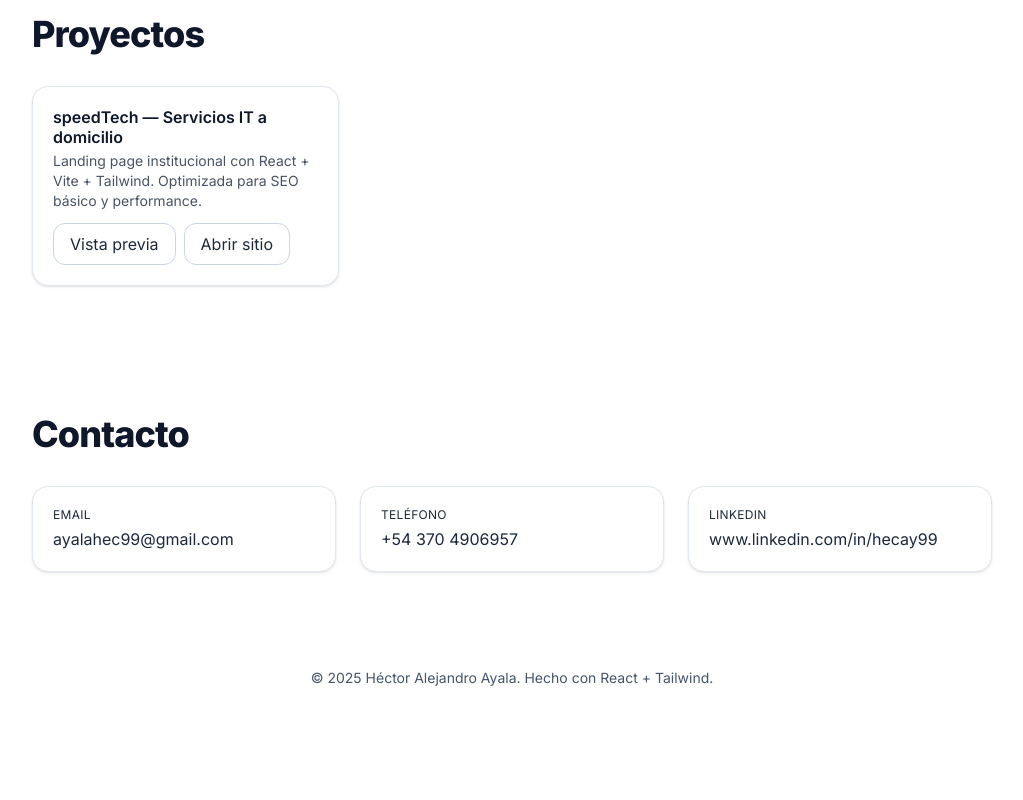
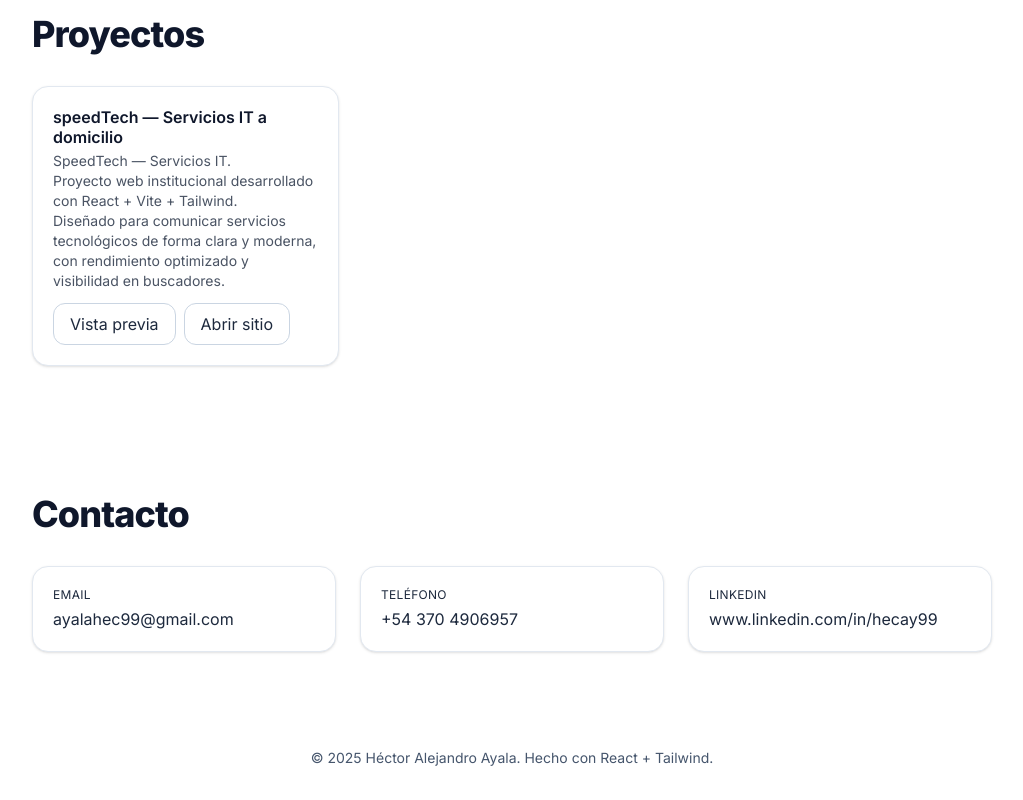
Before and after one commit to hectoray99/porfolio.1, a React (Vite) app: page / in a window 1280 px wide. Shown: the part 2535-3335 px from the top of the page, without its empty margins (128-1151 px from the left). Before the commit the page ends 3255 px from the top, so only its background shows below. Built offline with nearby package versions, Linux system fonts and the light colour scheme.

Commit message:
arreglo descripcion

```diff
--- a/src/sections/Projects.jsx
+++ b/src/sections/Projects.jsx
@@ -8,7 +8,7 @@ const projects = [
     id: "speedtech",
     title: "speedTech — Servicios IT a domicilio",
     description:
-      "Landing page institucional con React + Vite + Tailwind. Optimizada para SEO básico y performance.",
+      "SpeedTech — Servicios IT. \nProyecto web institucional desarrollado con React + Vite + Tailwind. \nDiseñado para comunicar servicios tecnológicos de forma clara y moderna, con rendimiento optimizado y visibilidad en buscadores.",
     url: "https://speedtech.com.ar",
   },
 ];
@@ -58,7 +58,7 @@ export default function Projects() {
             className="card hover:shadow-md transition"
           >
             <h3 className="font-semibold leading-tight">{p.title}</h3>
-            <p className="text-sm opacity-80 mt-1">{p.description}</p>
+            <p className="text-sm opacity-80 mt-1 whitespace-pre-line">{p.description}</p>
 
             <div className="flex gap-2 mt-3">
               <button
```
